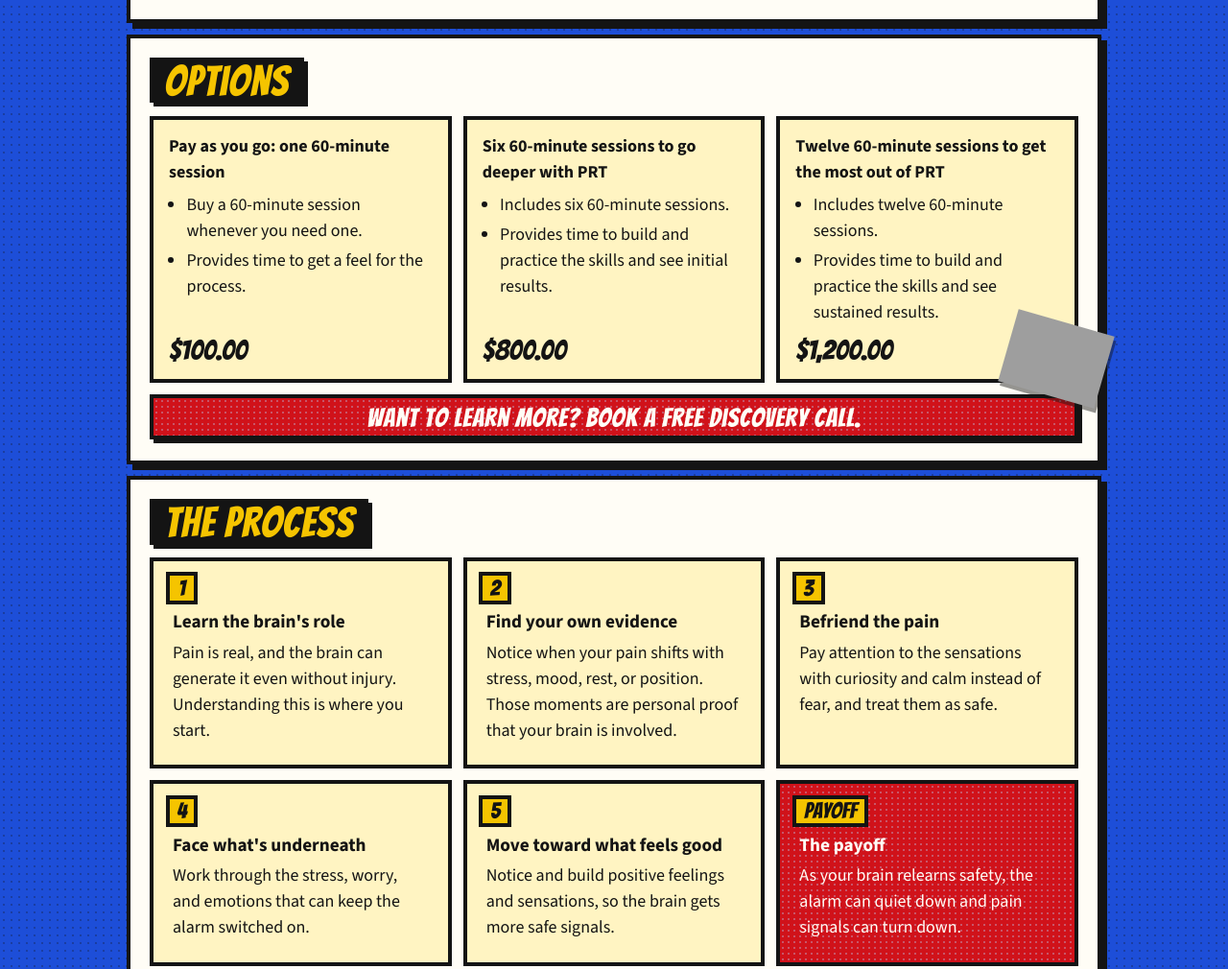
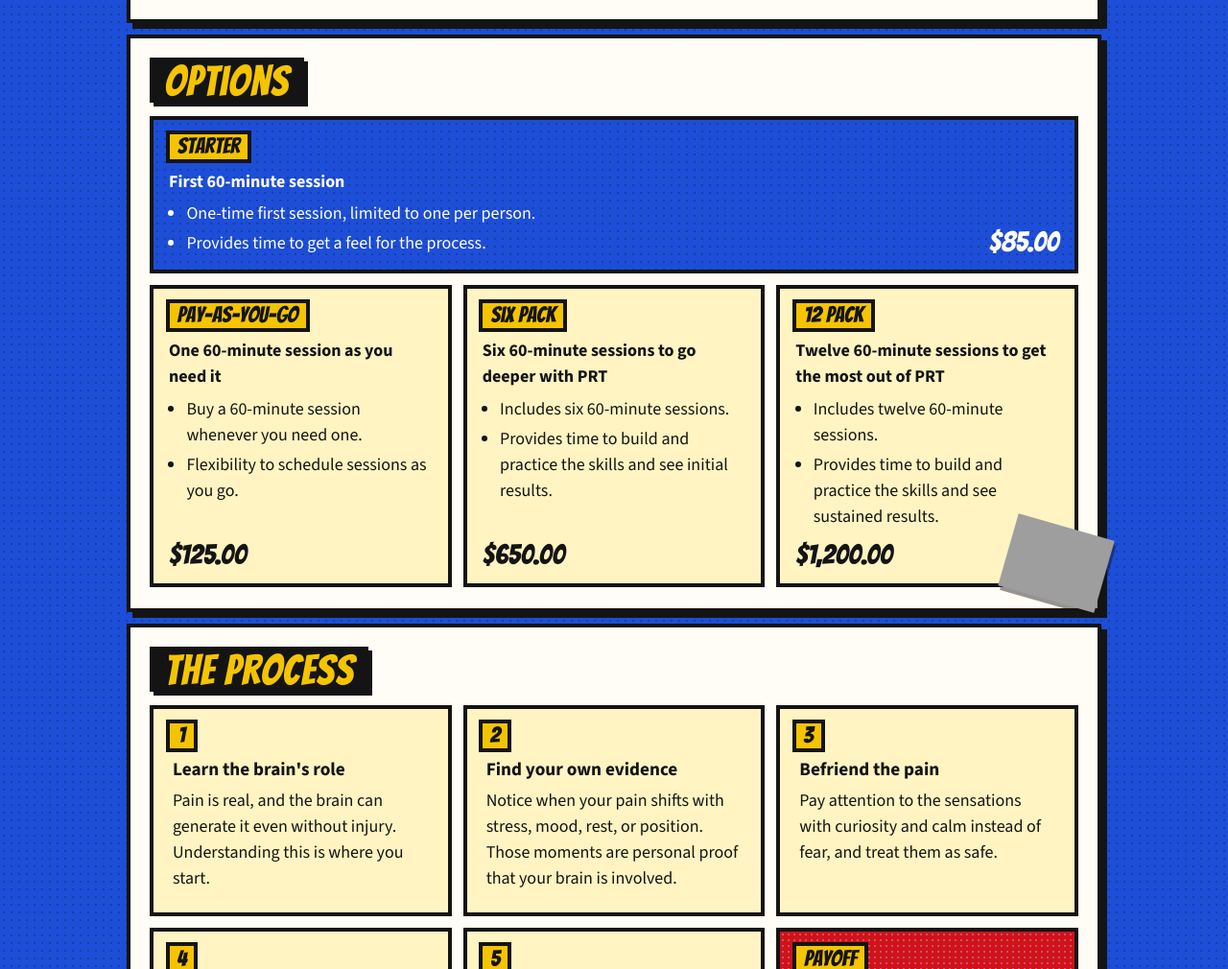
Before and after one commit to jpvajda/excelsior-site, a website with bundled scripts: page index.html in a window 1280 px wide. Shown: the part 1557-2567 px from the top of the page at 96% size. Built offline with nearby package versions, Linux system fonts and the light colour scheme; grey boxes are pictures that could not be loaded.

Commit message:
adds pay-go option

```diff
--- a/css/style.css
+++ b/css/style.css
@@ -440,8 +440,56 @@ figcaption,
 }
 
 .caption-row .caption {
+  position: relative;
   display: flex;
   flex-direction: column;
+  padding-top: 3.2rem;
+}
+
+.plan-mark {
+  position: absolute;
+  top: 0.7rem;
+  left: 0.8rem;
+  z-index: 1;
+  display: grid;
+  place-items: center;
+  width: auto;
+  height: 2.1rem;
+  margin: 0;
+  padding: 0 0.5rem;
+  border: var(--border);
+  background: var(--yellow);
+  color: var(--ink);
+  font-family: Bangers, Impact, sans-serif;
+  font-size: 1.45rem;
+  line-height: 1;
+  white-space: nowrap;
+}
+
+.caption-row .caption-intro {
+  grid-column: 1 / -1;
+  display: grid;
+  grid-template-columns: 1fr auto;
+  column-gap: 1.5rem;
+  align-items: center;
+  color: var(--paper);
+  background-color: var(--blue);
+  background-image: radial-gradient(
+    rgba(20, 20, 20, 0.28) 1.15px,
+    transparent 1.25px
+  );
+  background-size: 8px 8px;
+}
+
+.caption-intro ul {
+  margin-top: 0.35rem;
+}
+
+.caption-intro .options-price {
+  grid-column: 2;
+  grid-row: 1 / span 2;
+  margin-top: 0;
+  padding-top: 0;
 }
 
 .caption-row .options-price {
--- a/pages/home/book-a-call.js
+++ b/pages/home/book-a-call.js
@@ -4,7 +4,7 @@ export function BookACall() {
   <div class="caption contact-card">
     <!-- SLOT: contact headline -->
     <h2>Discovery Call</h2>
-    <p class="email-line">I'm offering a free 30 minute discovery call to help you understand your options and how I can help you.</p>
+    <p class="email-line">Start with a free 30-minute discovery call. We'll talk through what you're situation and what you're goals are. I'll answer your questions, and we'll decide together whether coaching is a good fit and where to start.</p>
     <a class="button" data-discovery-call="contact" href="https://scheduler.zoom.us/excelsior-llc/prt-discovery-call" target="_blank" rel="noopener noreferrer">Book a call</a>
   </div>
 </section>
--- a/pages/home/options.js
+++ b/pages/home/options.js
@@ -3,23 +3,35 @@ export function Options() {
 <section id="options" class="panel">
   <h2>Options</h2>
   <div class="caption-row">
+    <article class="caption caption-intro">
+      <p class="plan-mark">Starter</p>
+      <p><b>First 60-minute session</b></p>
+      <ul>
+        <li>One-time first session, limited to one per person.</li>
+         <li>Provides time to get a feel for the process.</li>
+      </ul>
+      <p class="options-price">$85.00</p>
+    </article>
     <article class="caption">
-      <p><b>Pay as you go: one 60-minute session</b></p>
+      <p class="plan-mark">Pay-as-you-go</p>
+      <p><b>One 60-minute session as you need it</b></p>
       <ul>
         <li>Buy a 60-minute session whenever you need one.</li>
-        <li>Provides time to get a feel for the process.</li>
+        <li>Flexibility to schedule sessions as you go.</li>
       </ul>
-      <p class="options-price">$100.00</p>
+      <p class="options-price">$125.00</p>
     </article>
     <article class="caption">
+      <p class="plan-mark">Six Pack</p>
       <p><b>Six 60-minute sessions to go deeper with PRT</b></p>
       <ul>
         <li>Includes six 60-minute sessions.</li>
         <li>Provides time to build and practice the skills and see initial results.</li>
       </ul>
-      <p class="options-price">$800.00</p>
+      <p class="options-price">$650.00</p>
     </article>
     <article class="caption caption-best">
+      <p class="plan-mark">12 Pack</p>
       <p><b>Twelve 60-minute sessions to get the most out of PRT</b></p>
       <ul>
         <li>Includes twelve 60-minute sessions.</li>
@@ -29,7 +41,6 @@ export function Options() {
       <img class="best-value-badge" src="images/best_value_badge.png" alt="Best value" width="1378" height="1142">
     </article>
   </div>
-  <a class="button options-banner" data-discovery-call="options" href="#contact">Want to learn more? Book a free discovery call.</a>
 </section>
 `;
 }
```
Also changed, not shown: tests/site.spec.js (+147 -9 lines).
